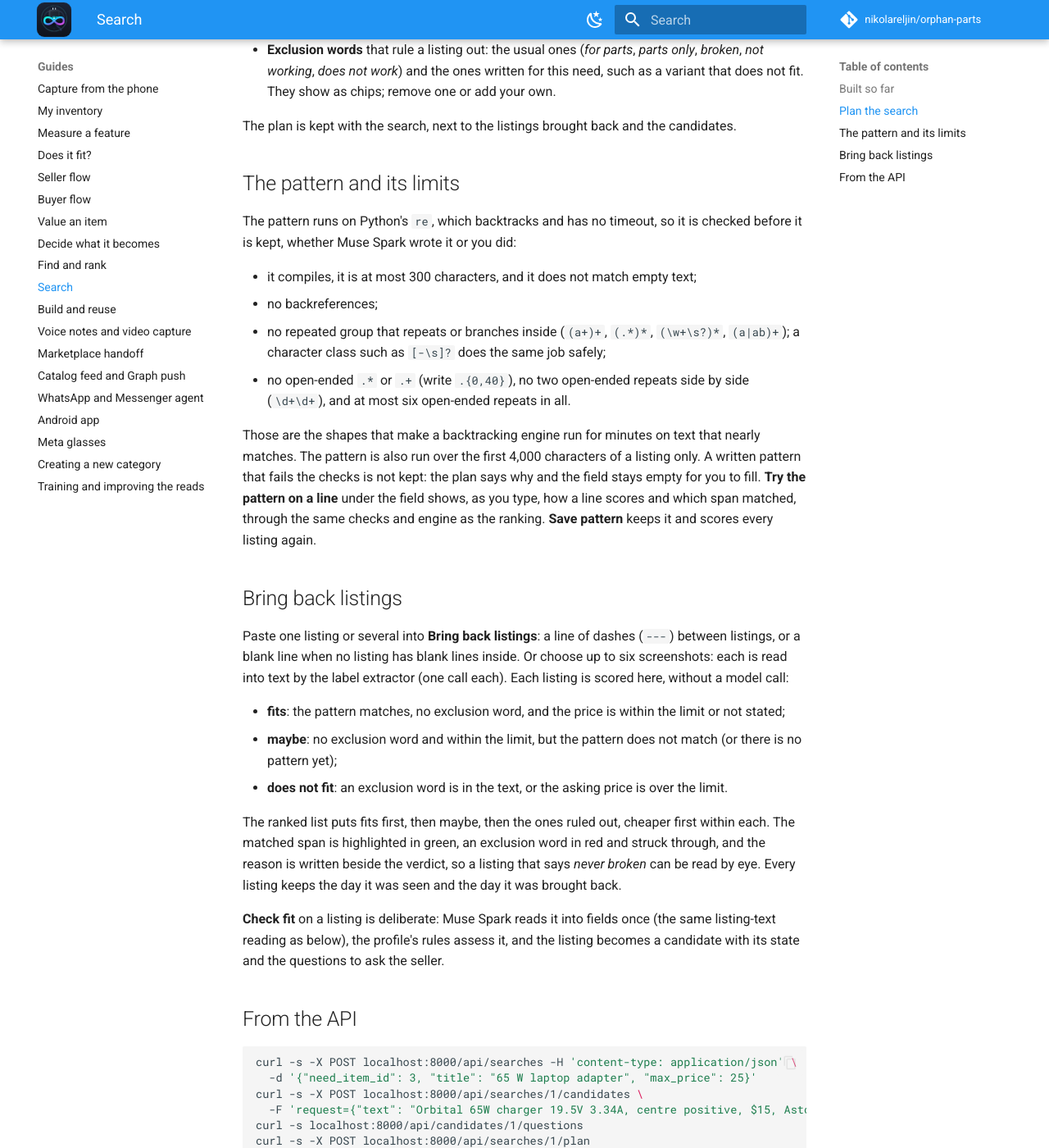
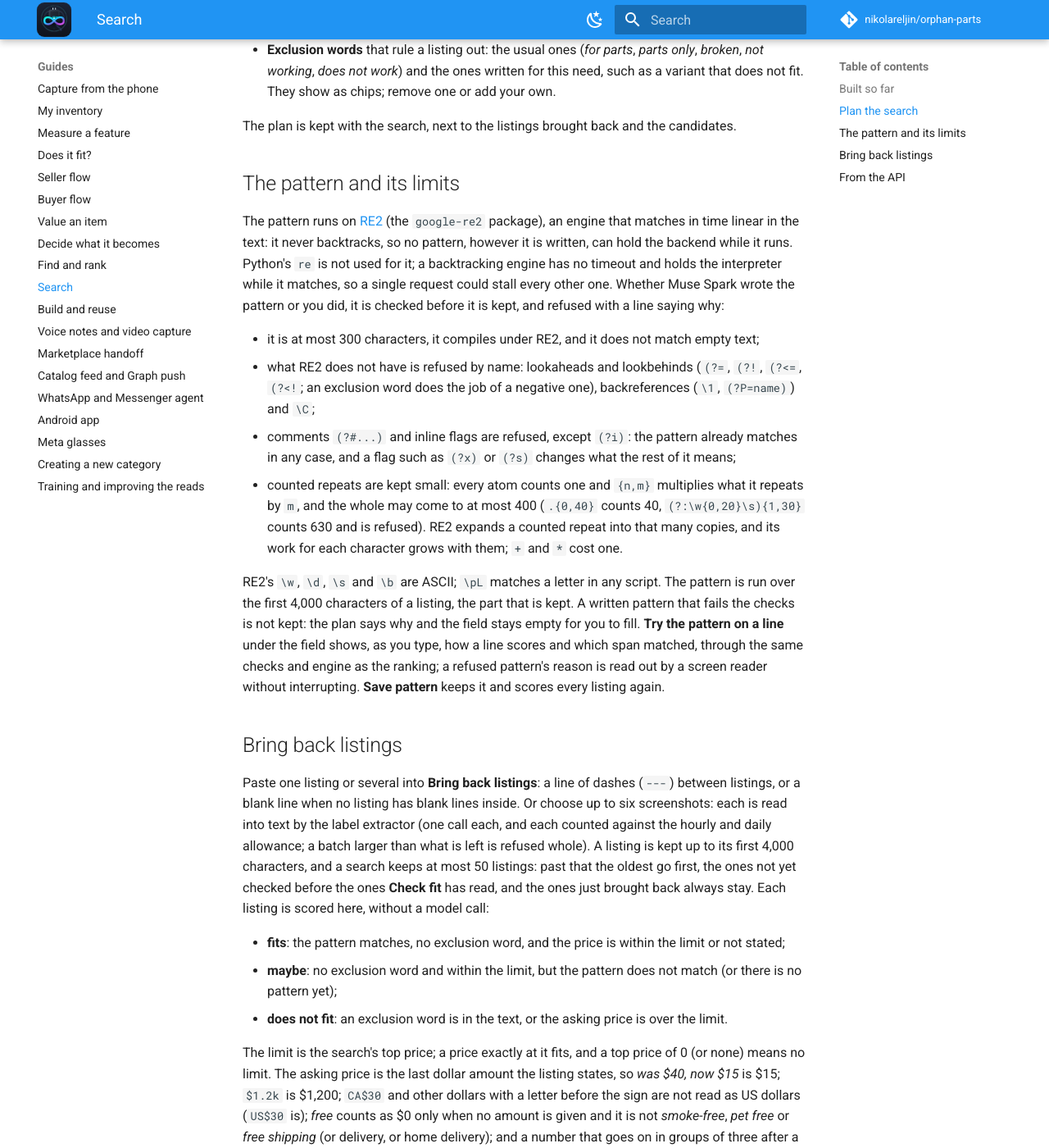
Before and after one commit to nikolareljin/orphan-parts, an MkDocs documentation site: the page built from docs/guides/search.md, in a window 1280 px wide and 1400 px high, scrolled down 1491 px. Shown: the whole window at 82% size. Built offline with MkDocs 1.6.1 and Material for MkDocs 9.7.7, drawn with Linux system fonts in a browser that asks for light colours; comment, search, counter and statistics services are not loaded; some of the changed text lies outside the part shown.

Commit message:
docs: the linear-time pattern engine, the 50-listing cap and the price readings

```diff
--- a/docs/guides/search.md
+++ b/docs/guides/search.md
@@ -61,35 +61,57 @@ The plan is kept with the search, next to the listings brought back and the cand
 
 ## The pattern and its limits
 
-The pattern runs on Python's `re`, which backtracks and has no timeout, so it is checked
-before it is kept, whether Muse Spark wrote it or you did:
+The pattern runs on [RE2](https://github.com/google/re2/wiki/Syntax) (the `google-re2`
+package), an engine that matches in time linear in the text: it never backtracks, so no
+pattern, however it is written, can hold the backend while it runs. Python's `re` is not used
+for it; a backtracking engine has no timeout and holds the interpreter while it matches, so a
+single request could stall every other one. Whether Muse Spark wrote the pattern or you did,
+it is checked before it is kept, and refused with a line saying why:
 
-- it compiles, it is at most 300 characters, and it does not match empty text;
-- no backreferences;
-- no repeated group that repeats or branches inside (`(a+)+`, `(.*)*`, `(\w+\s?)*`,
-  `(a|ab)+`); a character class such as `[-\s]?` does the same job safely;
-- no open-ended `.*` or `.+` (write `.{0,40}`), no two open-ended repeats side by side
-  (`\d+\d+`), and at most six open-ended repeats in all.
+- it is at most 300 characters, it compiles under RE2, and it does not match empty text;
+- what RE2 does not have is refused by name: lookaheads and lookbehinds (`(?=`, `(?!`,
+  `(?<=`, `(?<!`; an exclusion word does the job of a negative one), backreferences (`\1`,
+  `(?P=name)`) and `\C`;
+- comments `(?#...)` and inline flags are refused, except `(?i)`: the pattern already matches
+  in any case, and a flag such as `(?x)` or `(?s)` changes what the rest of it means;
+- counted repeats are kept small: every atom counts one and `{n,m}` multiplies what it repeats
+  by `m`, and the whole may come to at most 400 (`.{0,40}` counts 40, `(?:\w{0,20}\s){1,30}`
+  counts 630 and is refused). RE2 expands a counted repeat into that many copies, and its work
+  for each character grows with them; `+` and `*` cost one.
 
-Those are the shapes that make a backtracking engine run for minutes on text that nearly
-matches. The pattern is also run over the first 4,000 characters of a listing only. A written
-pattern that fails the checks is not kept: the plan says why and the field stays empty for you
-to fill. **Try the pattern on a line** under the field shows, as you type, how a line scores
-and which span matched, through the same checks and engine as the ranking. **Save pattern**
-keeps it and scores every listing again.
+RE2's `\w`, `\d`, `\s` and `\b` are ASCII; `\pL` matches a letter in any script. The pattern is
+run over the first 4,000 characters of a listing, the part that is kept. A written pattern that
+fails the checks is not kept: the plan says why and the field stays empty for you to fill.
+**Try the pattern on a line** under the field shows, as you type, how a line scores and which
+span matched, through the same checks and engine as the ranking; a refused pattern's reason is
+read out by a screen reader without interrupting. **Save pattern** keeps it and scores every
+listing again.
 
 ## Bring back listings
 
 Paste one listing or several into **Bring back listings**: a line of dashes (`---`) between
 listings, or a blank line when no listing has blank lines inside. Or choose up to six
-screenshots: each is read into text by the label extractor (one call each). Each listing is
-scored here, without a model call:
+screenshots: each is read into text by the label extractor (one call each, and each counted
+against the hourly and daily allowance; a batch larger than what is left is refused whole).
+A listing is kept up to its first 4,000 characters, and a search keeps at most 50 listings:
+past that the oldest go first, the ones not yet checked before the ones **Check fit** has
+read, and the ones just brought back always stay. Each listing is scored here, without a
+model call:
 
 - **fits**: the pattern matches, no exclusion word, and the price is within the limit or not
   stated;
 - **maybe**: no exclusion word and within the limit, but the pattern does not match (or there
   is no pattern yet);
 - **does not fit**: an exclusion word is in the text, or the asking price is over the limit.
+
+The limit is the search's top price; a price exactly at it fits, and a top price of 0 (or none)
+means no limit. The asking price is the last dollar amount the listing states, so *was $40, now
+$15* is $15; `$1.2k` is $1,200; `CA$30` and other dollars with a letter before the sign are not
+read as US dollars (`US$30` is); *free* counts as $0 only when no amount is given and it is not
+*smoke-free*, *pet free* or *free shipping* (or delivery, or home delivery); and a number that
+goes on in groups of three after a space, such as `$1 200`, is not guessed at. Exclusion words
+match whole words in any case, so *FOR PARTS* rules a listing out and *brokenly* is not
+*broken*.
 
 The ranked list puts fits first, then maybe, then the ones ruled out, cheaper first within
 each. The matched span is highlighted in green, an exclusion word in red and struck through,
```
Also changed, not shown: CHANGELOG.md (+1 -1 lines), docs/development/testing.md (+12 -5 lines), docs/models/muse-spark.md (+2 -2 lines), docs/reference/http-api.md (+4 -4 lines).
